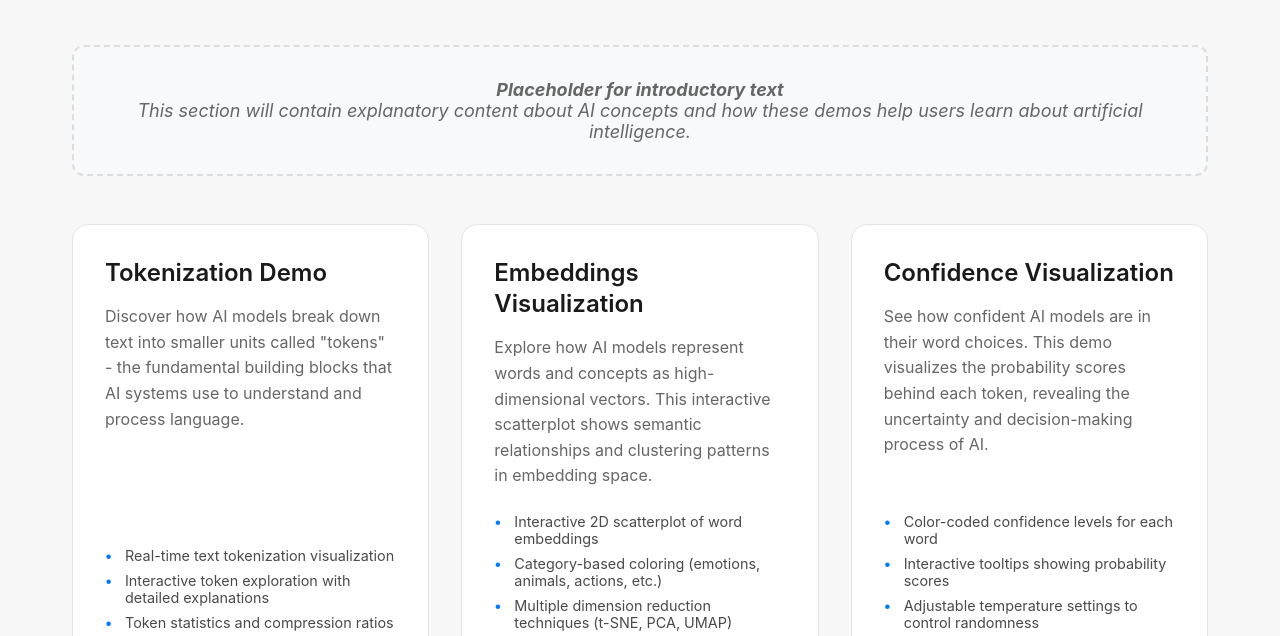
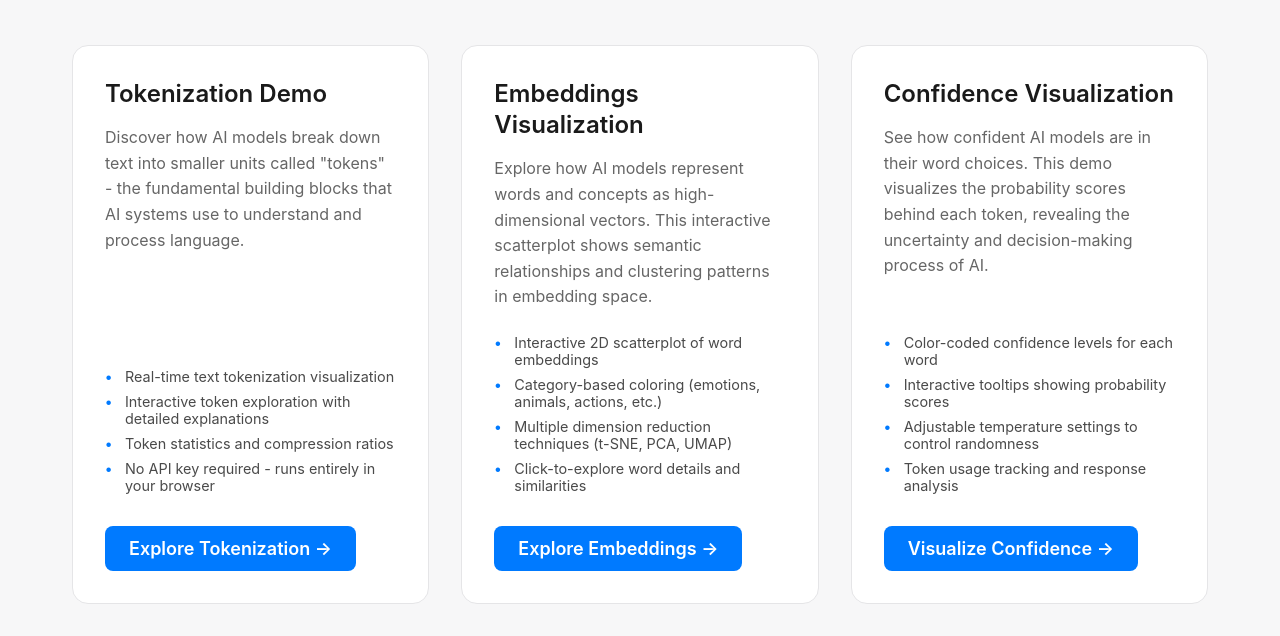
Before and after one commit to edwardjensen/ai-confidence-demo, a website: page public/index.html in a window 1280 px wide. Shown: the part 163-799 px from the top of the page. Drawn offline with Linux system fonts and the light colour scheme; no server answers.

```diff
--- a/public/index.html
+++ b/public/index.html
@@ -195,10 +195,10 @@
             <p class="subtitle">Interactive demonstrations to help you understand how AI models work</p>
         </header>
 
-        <section class="intro-placeholder">
+        <!-- <section class="intro-placeholder">
             <p><strong>Placeholder for introductory text</strong></p>
             <p>This section will contain explanatory content about AI concepts and how these demos help users learn about artificial intelligence.</p>
-        </section>
+        </section> -->
 
         <section class="demos-grid">
             <a href="/tokenization" class="demo-card">
```
Also changed, not shown: package.json (+5 -3 lines), README.md.
